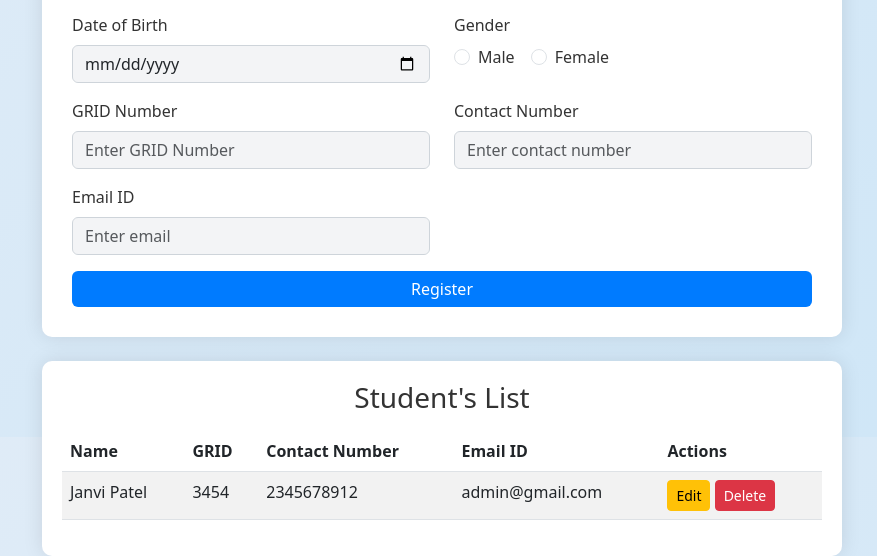
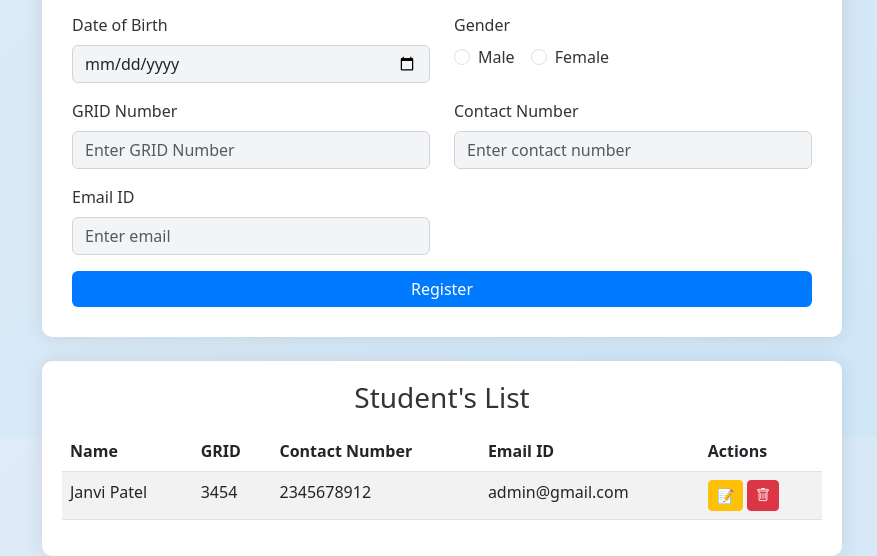
Before and after one commit to Janvipatel7/js-student-registration, a plain HTML site: page index.html in a window 1280 px wide. Shown: the part 363-919 px from the top of the page, without its empty margins (198-1075 px from the left). Drawn offline with nearby package versions, Linux system fonts and the light colour scheme.

Commit message:
icon added

```diff
--- a/index.html
+++ b/index.html
@@ -4,6 +4,7 @@
     <meta charset="UTF-8">
     <meta name="viewport" content="width=device-width, initial-scale=1.0">
     <title>Student Registration Form</title>
+    <link rel="stylesheet" href="https://cdn.jsdelivr.net/npm/bootstrap-icons@1.11.3/font/bootstrap-icons.min.css">
     <link href="./assets/css/bootstrap.css" rel="stylesheet">
     <link rel="stylesheet" href="./assets/css/style.css">
 </head>
@@ -85,8 +86,10 @@
                         <td>2345678912</td>
                         <td>admin@gmail.com</td>
                         <td>
-                            <button class="btn btn-sm btn-warning">Edit</button>
-                            <button class="btn btn-sm btn-danger">Delete</button>
+                            <button class="btn btn-sm btn-warning">📝</button>
+                            <button class="btn btn-sm btn-danger">
+                                <i class="bi bi-trash"></i>
+                            </button>
                         </td>
                     </tr>
                 </tbody>
```
